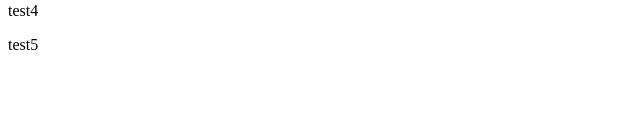
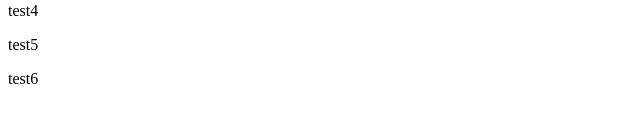
Before and after one commit to louhaojie99/github-actions, a React (Vite) app: page / in a window 1280 px wide. Shown: the part 167-300 px from the top of the page, without its empty margins (0-640 px from the left). Built offline with nearby package versions, Linux system fonts and the light colour scheme.

Commit message:
feat: test6

```diff
--- a/src/App.tsx
+++ b/src/App.tsx
@@ -7,6 +7,7 @@ function App() {
       <p>test3</p>
       <p>test4</p>
       <p>test5</p>
+      <p>test6</p>
     </div>
   );
 }
```
